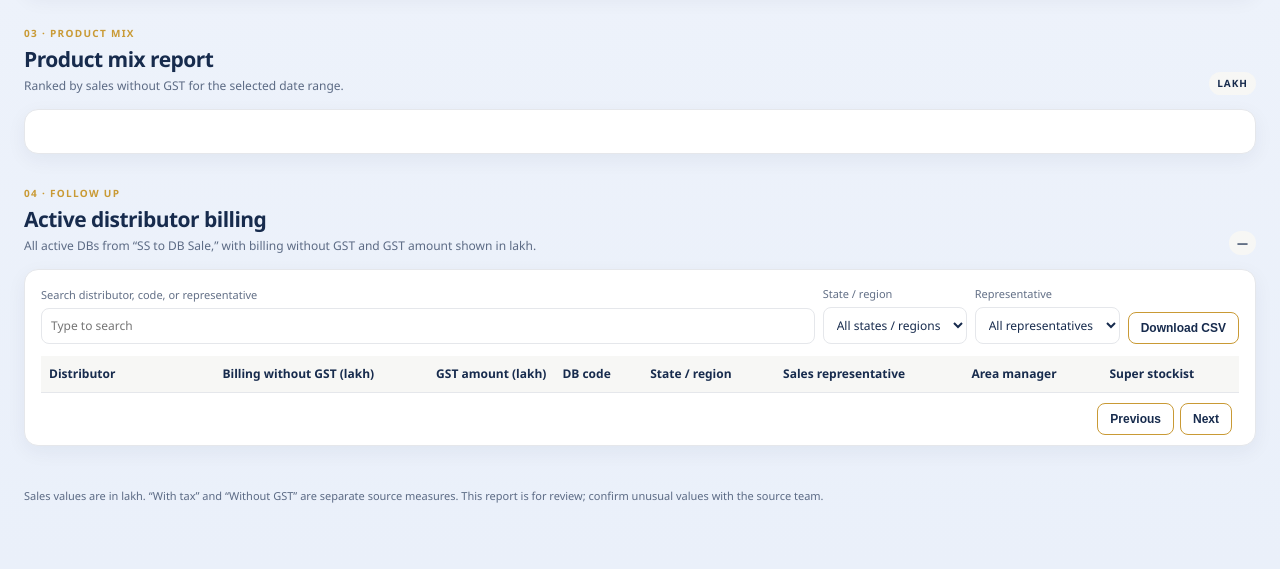
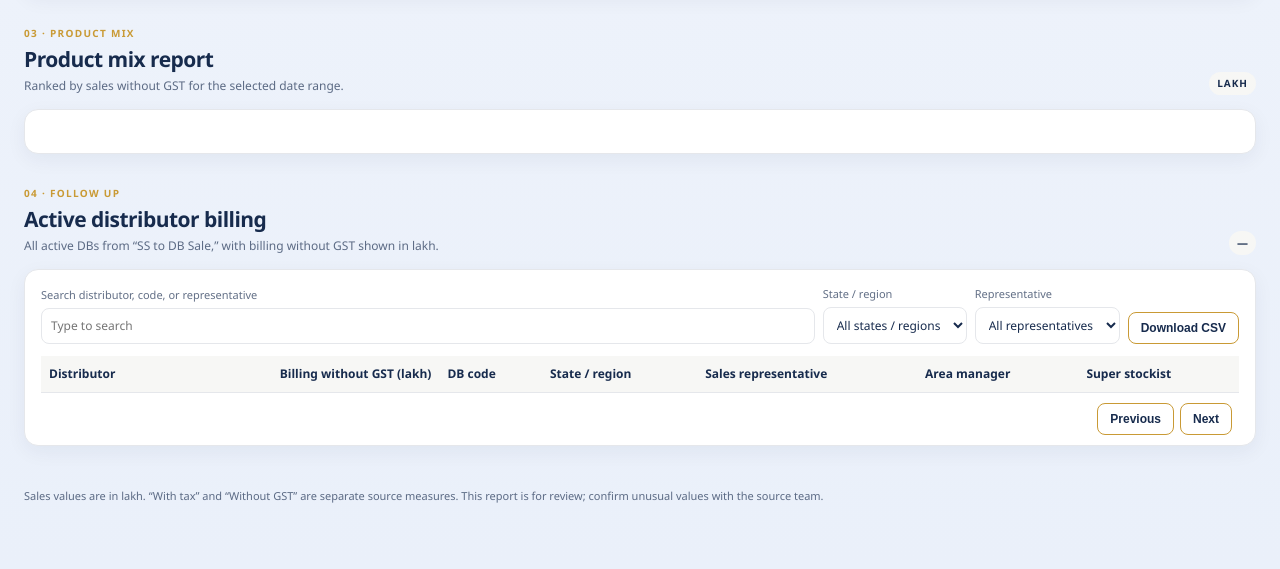
Before and after one commit to mis364/velnik-mis, a Python web app: template templates/index.html in a window 1280 px wide. Shown: the part 3073-3642 px from the top of the page. Run offline with Jinja, Linux system fonts and the light colour scheme; the template is opened without the code that fills it, so the values that code supplies are empty.

Commit message:
Remove GST amount from distributor follow-up

```diff
--- a/app.py
+++ b/app.py
@@ -940,13 +940,9 @@ def build_report(workbook_source, source_name="latest.xlsx", loaded_at=None, man
     net_billing_col = find_db_column(
         "Value In Lacs without Tax", "Value In Lacs without GST", "Without GST", "Value In Lacs"
     )
-    gross_billing_col = find_db_column(
-        "Value In Lacs with Tax", "Value In Lacs with GST", "With Tax"
-    )
     distributors = []
     for _, row in active_rows.iterrows():
         net_billing = number(row.get(net_billing_col)) if net_billing_col else None
-        gross_billing = number(row.get(gross_billing_col)) if gross_billing_col else None
         distributors.append({
             "code": clean_text(row.get("DB Code")),
             "name": clean_text(row.get("DB Name")),
@@ -955,7 +951,6 @@ def build_report(workbook_source, source_name="latest.xlsx", loaded_at=None, man
             "asm": clean_text(row.get("Res ASM Name")),
             "superStockist": clean_text(row.get("SS Name")),
             "billingWithoutGst": net_billing,
-            "gstAmount": gross_billing - net_billing if gross_billing is not None and net_billing is not None else None,
         })
     distributors.sort(key=lambda item: (item["state"], item["name"]))
 
--- a/static/app.js
+++ b/static/app.js
@@ -605,7 +605,7 @@ function renderDistributors() {
   const begin = pageNumber * PAGE_SIZE, visible = rows.slice(begin, begin + PAGE_SIZE);
   document.getElementById('followCount').textContent = `${whole(DATA.distributors.length)} active distributors`;
   document.getElementById('pageSummary').textContent = rows.length ? `Showing ${whole(begin+1)}–${whole(Math.min(begin+PAGE_SIZE, rows.length))} of ${whole(rows.length)}` : 'No distributors match the filters.';
-  document.getElementById('followRows').innerHTML = visible.length ? visible.map(row => `<tr><td class="strong">${safe(row.name)}</td><td class="num">${row.billingWithoutGst == null ? '—' : money(row.billingWithoutGst)}</td><td class="num">${row.gstAmount == null ? '—' : money(row.gstAmount)}</td><td class="code">${safe(row.code)}</td><td>${safe(row.state)}</td><td>${safe(row.salesRep || '—')}</td><td>${safe(row.asm || '—')}</td><td>${safe(row.superStockist || '—')}</td></tr>`).join('') : '<tr><td class="empty" colspan="8">No distributors match the filters.</td></tr>';
+  document.getElementById('followRows').innerHTML = visible.length ? visible.map(row => `<tr><td class="strong">${safe(row.name)}</td><td class="num">${row.billingWithoutGst == null ? '—' : money(row.billingWithoutGst)}</td><td class="code">${safe(row.code)}</td><td>${safe(row.state)}</td><td>${safe(row.salesRep || '—')}</td><td>${safe(row.asm || '—')}</td><td>${safe(row.superStockist || '—')}</td></tr>`).join('') : '<tr><td class="empty" colspan="7">No distributors match the filters.</td></tr>';
   document.getElementById('prevPage').disabled = pageNumber === 0;
   document.getElementById('nextPage').disabled = pageNumber >= pageCount - 1;
 }
@@ -648,8 +648,8 @@ for (const id of ['followSearch','stateFilter','repFilter']) document.getElement
 document.getElementById('prevPage').addEventListener('click', () => { pageNumber = Math.max(0,pageNumber-1); renderDistributors(); });
 document.getElementById('nextPage').addEventListener('click', () => { pageNumber++; renderDistributors(); });
 document.getElementById('downloadCsv').addEventListener('click', () => {
-  const rows = filteredDistributors(), header = ['Distributor','Billing without GST (lakh)','GST amount (lakh)','DB code','State / region','Sales representative','Area manager','Super stockist'];
-  const fields = ['name','billingWithoutGst','gstAmount','code','state','salesRep','asm','superStockist'];
+  const rows = filteredDistributors(), header = ['Distributor','Billing without GST (lakh)','DB code','State / region','Sales representative','Area manager','Super stockist'];
+  const fields = ['name','billingWithoutGst','code','state','salesRep','asm','superStockist'];
   const csv = SalesMISCsv.serialize([header, ...rows.map(row => fields.map(key => row[key] ?? ''))]);
   const link=document.createElement('a');link.href=URL.createObjectURL(new Blob([csv],{type:'text/csv;charset=utf-8'}));link.download='active-distributor-billing.csv';link.click();URL.revokeObjectURL(link.href);
 });
--- a/templates/index.html
+++ b/templates/index.html
@@ -58,7 +58,7 @@
           <article><h3>Weekly performance</h3><p>Weekly plan, achievement, and balance come from the separate weekly plan workbook. They are not recalculated from the selected daily date range.</p></article>
           <article><h3>Nepal sales</h3><p>Manually maintained summary figures are shown separately from dated transactions. The report checks whether those figures are already included before adding them to totals.</p></article>
           <article><h3>Action points and product mix</h3><p>Action points flag patterns to review; they do not explain the cause. Product mix ranks sales by product for the selected date range.</p></article>
-          <article><h3>Distributor billing</h3><p>This list includes active DBs from “SS to DB Sale.” Billing without GST and GST amount come from the workbook's without-tax and with-tax values; GST is their difference.</p></article>
+          <article><h3>Distributor billing</h3><p>This list includes active DBs from “SS to DB Sale.” Billing without GST comes from the workbook's “Value In Lacs without Tax” column.</p></article>
         </div>
       </details>
     </section>
@@ -230,7 +230,7 @@
     </section>
 
     <section class="section" id="distributors">
-      <div class="section-heading"><div><p class="kicker">04 · FOLLOW UP</p><h2>Active distributor billing</h2><p class="muted">All active DBs from “SS to DB Sale,” with billing without GST and GST amount shown in lakh.</p></div><span class="status-pill" id="followCount">—</span></div>
+      <div class="section-heading"><div><p class="kicker">04 · FOLLOW UP</p><h2>Active distributor billing</h2><p class="muted">All active DBs from “SS to DB Sale,” with billing without GST shown in lakh.</p></div><span class="status-pill" id="followCount">—</span></div>
       <article class="panel table-panel">
         <div class="table-tools">
           <label class="search-label">Search distributor, code, or representative<input id="followSearch" type="search" placeholder="Type to search"></label>
@@ -239,7 +239,7 @@
           <button class="button" id="downloadCsv" type="button">Download CSV</button>
         </div>
         <div class="table-scroll">
-          <table><thead><tr><th>Distributor</th><th class="num">Billing without GST (lakh)</th><th class="num">GST amount (lakh)</th><th>DB code</th><th>State / region</th><th>Sales representative</th><th>Area manager</th><th>Super stockist</th></tr></thead><tbody id="followRows"></tbody></table>
+          <table><thead><tr><th>Distributor</th><th class="num">Billing without GST (lakh)</th><th>DB code</th><th>State / region</th><th>Sales representative</th><th>Area manager</th><th>Super stockist</th></tr></thead><tbody id="followRows"></tbody></table>
         </div>
         <div class="table-footer"><span id="pageSummary" aria-live="polite"></span><div class="pagination"><button class="button" id="prevPage" type="button">Previous</button><button class="button" id="nextPage" type="button">Next</button></div></div>
       </article>
```
